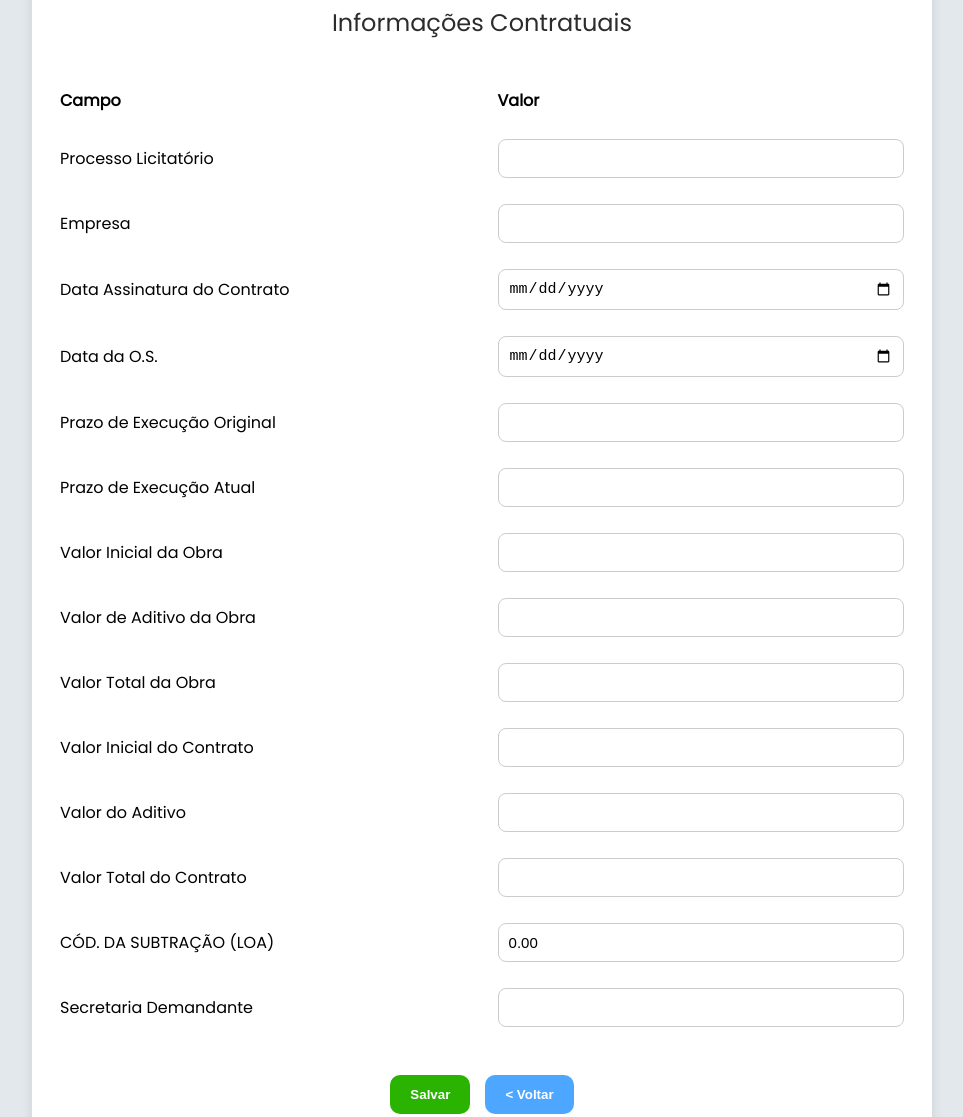
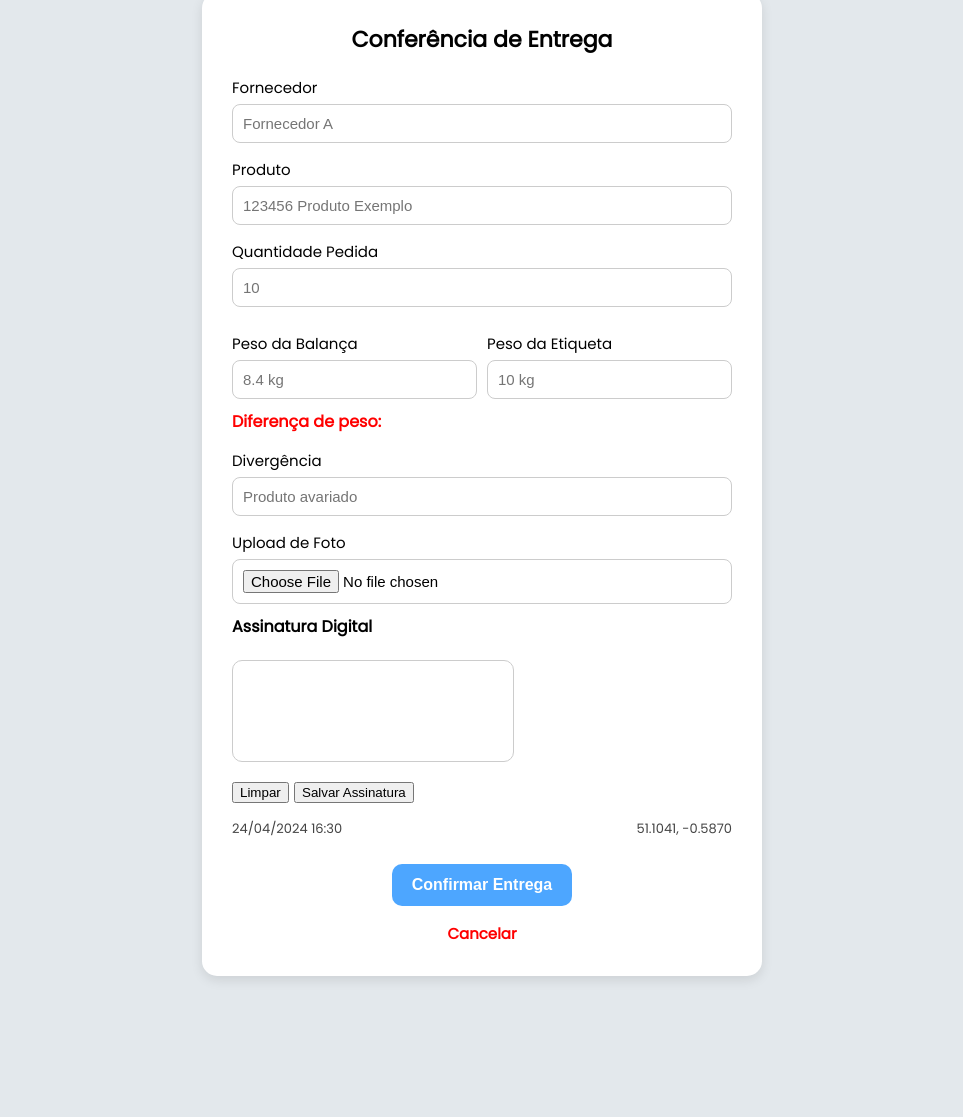
Before and after one commit to marcossrigel/app-conferencia-entregas, a plain HTML site: page formulario.html in a window 1280 px wide. Shown: the part 55-1172 px from the top of the page, without its empty margins (158-1121 px from the left). After the commit the page ends 1079 px from the top, so only its background shows below. Drawn offline with nearby package versions, Linux system fonts and the light colour scheme.

Commit message:
atualizando

```diff
--- a/formulario.html
+++ b/formulario.html
@@ -3,147 +3,247 @@
 <head>
   <meta charset="UTF-8">
   <meta name="viewport" content="width=device-width, initial-scale=1.0">
-  <title>Informações Contratuais</title>
-  <link href="https://fonts.googleapis.com/css2?family=Poppins:wght@400&display=swap" rel="stylesheet">
+  <title>Conferência de Entrega</title>
+  <link href="https://fonts.googleapis.com/css2?family=Poppins&display=swap" rel="stylesheet">
   <style>
-    :root {
-      --color-white: #ffffff;
-      --color-gray: #e3e8ec;
-      --color-dark: #1d2129;
-      --color-blue: #4da6ff;
-    }
-    * {
-      margin: 0;
-      padding: 0;
-      box-sizing: border-box;
-    }
     body {
       font-family: 'Poppins', sans-serif;
-      background-color: var(--color-gray);
+      background-color: #e3e8ec;
+      display: flex;
+      justify-content: center;
+      align-items: center;
+      padding: 40px 20px;
       min-height: 100vh;
-      display: flex;
-      flex-direction: column;
-      align-items: center;
-      padding: 30px 10px;
     }
+
     .container {
-      background: var(--color-white);
-      padding: 30px 20px;
+      background-color: #fff;
       border-radius: 15px;
-      box-shadow: 0 4px 12px rgba(0, 0, 0, 0.1);
+      box-shadow: 0 4px 12px rgba(0,0,0,0.1);
+      padding: 30px;
+      max-width: 500px;
       width: 100%;
-      max-width: 900px;
     }
+
     .main-title {
-      font-size: 24px;
-      font-weight: 500;
-      color: #2c2c2c;
+      font-size: 22px;
+      font-weight: bold;
       text-align: center;
-      margin-bottom: 30px;
-      padding: 0 10px;
+      margin-bottom: 20px;
     }
-    table {
-      width: 100%;
-      border-collapse: separate;
-      border-spacing: 0 10px;
+
+    label {
+      display: block;
+      margin-top: 15px;
+      margin-bottom: 5px;
+      font-size: 15px;
     }
-    th, td {
-      text-align: left;
-      padding: 8px;
-    }
-    .hide-mobile {
-      display: table-cell;
-    }
-    input {
+
+    input[type="text"],
+    input[type="number"],
+    input[type="file"] {
       width: 100%;
       padding: 10px;
       border: 1px solid #ccc;
       border-radius: 8px;
       font-size: 15px;
+      box-sizing: border-box;
     }
+
+    .row {
+      display: flex;
+      gap: 10px;
+      margin-top: 10px;
+    }
+
+    .row .col {
+      flex: 1;
+    }
+
+    .diferenca {
+      color: red;
+      font-weight: bold;
+      margin-top: 10px;
+    }
+
+    .assinatura {
+      font-family: 'Courier New', monospace;
+      font-size: 18px;
+      padding: 10px;
+      border: 1px solid #ccc;
+      border-radius: 8px;
+      background: #f8f8f8;
+      text-align: center;
+      margin-top: 10px;
+    }
+
+    .rodape {
+      font-size: 13px;
+      margin-top: 15px;
+      color: #444;
+      display: flex;
+      justify-content: space-between;
+      flex-wrap: wrap;
+      gap: 5px;
+    }
+
     .button-group {
-      margin-top: 30px;
-      display: flex;
-      flex-wrap: wrap;
-      justify-content: center;
-      gap: 15px;
+      text-align: center;
+      margin-top: 25px;
     }
-    button {
+
+    .button-group button {
       padding: 12px 20px;
-      background-color: var(--color-blue);
-      color: white;
+      font-size: 16px;
+      font-weight: bold;
+      color: #fff;
+      background-color: #4da6ff;
       border: none;
       border-radius: 10px;
-      font-weight: bold;
       cursor: pointer;
       transition: background-color 0.3s ease;
     }
-    button:hover {
+
+    .button-group button:hover {
       background-color: #3399ff;
     }
-    @media (max-width: 600px) {
+
+    .cancelar-link {
+      text-align: center;
+      margin-top: 15px;
+    }
+
+    .cancelar-link a {
+      color: red;
+      text-decoration: none;
+      font-weight: bold;
+      font-size: 15px;
+      transition: color 0.3s ease;
+    }
+
+    .cancelar-link a:hover {
+      color: darkred;
+    }
+
+    @media (max-width: 480px) {
+      body {
+        padding: 20px 10px;
+      }
+
+      .container {
+        padding: 20px;
+      }
+
       .main-title {
         font-size: 20px;
       }
-      input {
-        font-size: 14px;
+
+      .row {
+        flex-direction: column;
       }
-      table th.hide-mobile {
-        display: none;
+
+      .btn-secundario {
+        width: 100%;
+        margin: 10px 0 0;
       }
-      table td {
-        display: block;
+
+      .assinatura {
+        font-size: 16px;
+      }
+
+      .button-group button {
         width: 100%;
-      }
-      table tr {
-        display: block;
-        margin-bottom: 15px;
-        border-bottom: 1px solid #eee;
-        padding-bottom: 10px;
       }
     }
   </style>
 </head>
-
 <body>
   <div class="container">
-    <form method="post" action="infocontratuais.php">
-      <input type="hidden" name="id_iniciativa" value="">
-      <div class="main-title">Informações Contratuais</div>
-      <table>
-        <tr><th class="hide-mobile">Campo</th><th class="hide-mobile">Valor</th></tr>
-        <tr><td>Processo Licitatório</td><td><input type="text" name="processo_licitatorio" value=""></td></tr>
-        <tr><td>Empresa</td><td><input type="text" name="empresa" value=""></td></tr>
-        <tr><td>Data Assinatura do Contrato</td><td><input type="date" name="data_assinatura_contrato" value=""></td></tr>
-        <tr><td>Data da O.S.</td><td><input type="date" name="dara_os" value=""></td></tr>
-        <tr><td>Prazo de Execução Original</td><td><input type="text" name="prazo_execucao_original" value=""></td></tr>
-        <tr><td>Prazo de Execução Atual</td><td><input type="text" name="prazo_execucao_atual" value=""></td></tr>
-        <tr><td>Valor Inicial da Obra</td><td><input type="text" name="valor_inicial_obra" value=""></td></tr>
-        <tr><td>Valor de Aditivo da Obra</td><td><input type="text" name="valor_aditivo_obra" value=""></td></tr>
-        <tr><td>Valor Total da Obra</td><td><input type="text" name="valor_total_obra" value=""></td></tr>
-        <tr><td>Valor Inicial do Contrato</td><td><input type="text" name="valor_inicial_contrato" value=""></td></tr>
-        <tr><td>Valor do Aditivo</td><td><input type="text" name="valor_aditivo" value=""></td></tr>
-        <tr><td>Valor Total do Contrato</td><td><input type="text" name="valor_contrato" value=""></td></tr>
-        <tr><td>CÓD. DA SUBTRAÇÃO (LOA)</td><td><input type="text" name="cod_subtracao" readonly value=""></td></tr>
-        <tr><td>Secretaria Demandante</td><td><input type="text" name="secretaria_demandante" value=""></td></tr>
-      </table>
+    <div class="main-title">Conferência de Entrega</div>
+    <form method="post" enctype="multipart/form-data" action="formulario.php">
+      <label>Fornecedor</label>
+      <input type="text" name="fornecedor" placeholder="Fornecedor A">
+
+      <label>Produto</label>
+      <input type="text" name="produto" placeholder="123456 Produto Exemplo">
+
+      <label>Quantidade Pedida</label>
+      <input type="number" name="quantidade" placeholder="10">
+
+        <div class="row">
+        <div class="col">
+          <label>Peso da Balança</label>
+          <input type="text" id="peso_balanca" name="peso_balanca" placeholder="8.4 kg">
+        </div>
+        <div class="col">
+          <label>Peso da Etiqueta</label>
+          <input type="text" id="peso_etiqueta" name="peso_etiqueta" placeholder="10 kg">
+        </div>
+      </div>
+
+    <div class="diferenca" id="diferenca_peso">Diferença de peso: </div>
+
+      <label>Divergência</label>
+      <input type="text" name="divergencia" placeholder="Produto avariado">
+
+      <label>Upload de Foto</label>
+      <input type="file" name="foto">
+      <br>
+      <h4 style="margin-top: 10px;">Assinatura Digital</h4>
+      <canvas id="signature-pad" width="280" height="100" style="border:1px solid #ccc; border-radius: 10px;"></canvas>
+      <div style="margin-top: 10px;">
+        <button onclick="clearSignature()" class="btn btn-secondary" style="margin-right: 1px;">Limpar</button>
+        <button onclick="saveSignature()" class="btn">Salvar Assinatura</button>
+      </div>
+
+      <div class="rodape">
+        <span>24/04/2024 16:30</span>
+        <span>51.1041, -0.5870</span>
+      </div>
+
       <div class="button-group">
-        <button type="button" onclick="window.location.href='home.html';" style="background-color:rgb(42, 179, 0);">Salvar</button>
-        <button type="button" onclick="window.location.href='home.html';">&lt; Voltar</button>
+        <button type="submit">Confirmar Entrega</button>
+      </div>
+
+      <div class="cancelar-link">
+        <a href="home.html">Cancelar</a>
       </div>
     </form>
   </div>
+
+<script src="https://cdn.jsdelivr.net/npm/signature_pad@4.1.6/dist/signature_pad.umd.min.js"></script>
 <script>
-function calcularSubtracao() {
-    const valorTotalObra = parseFloat(document.querySelector('input[name="valor_total_obra"]').value.replace(',', '.')) || 0;
-    const valorInicialContrato = parseFloat(document.querySelector('input[name="valor_inicial_contrato"]').value.replace(',', '.')) || 0;
-    const resultado = valorTotalObra - valorInicialContrato;
-    document.querySelector('input[name="cod_subtracao"]').value = resultado.toFixed(2);
-}
+  const balancaInput = document.getElementById('peso_balanca');
+  const etiquetaInput = document.getElementById('peso_etiqueta');
+  const diferencaDiv = document.getElementById('diferenca_peso');
+  const canvas = document.getElementById('signature-pad');
+  const signaturePad = new SignaturePad(canvas);
 
-document.querySelector('input[name="valor_inicial_obra"]').addEventListener('input', calcularSubtracao);
-document.querySelector('input[name="valor_inicial_contrato"]').addEventListener('input', calcularSubtracao);
-window.addEventListener('load', calcularSubtracao);
+  function clearSignature() {
+    signaturePad.clear();
+  }
+
+  function saveSignature() {
+    if (signaturePad.isEmpty()) {
+      alert("Por favor, assine antes de salvar.");
+    } else {
+      const dataURL = signaturePad.toDataURL();
+      console.log("Assinatura em base64:", dataURL);
+      // Aqui você pode enviar o `dataURL` via AJAX para o backend (PHP, por exemplo) para salvar como imagem
+    }
+  }
+
+  function calcularDiferenca() {
+    const pesoBalanca = parseFloat(balancaInput.value.replace(',', '.')) || 0;
+    const pesoEtiqueta = parseFloat(etiquetaInput.value.replace(',', '.')) || 0;
+    const diferenca = (pesoEtiqueta - pesoBalanca).toFixed(2);
+    diferencaDiv.textContent = `Diferença de peso: ${diferenca} kg`;
+    diferencaDiv.style.color = diferenca < 0 ? 'red' : 'green';
+  }
+
+  balancaInput.addEventListener('input', calcularDiferenca);
+  etiquetaInput.addEventListener('input', calcularDiferenca);
 </script>
+
 </body>
 </html>
```
Also changed, not shown: home.html (+3 -3 lines).
